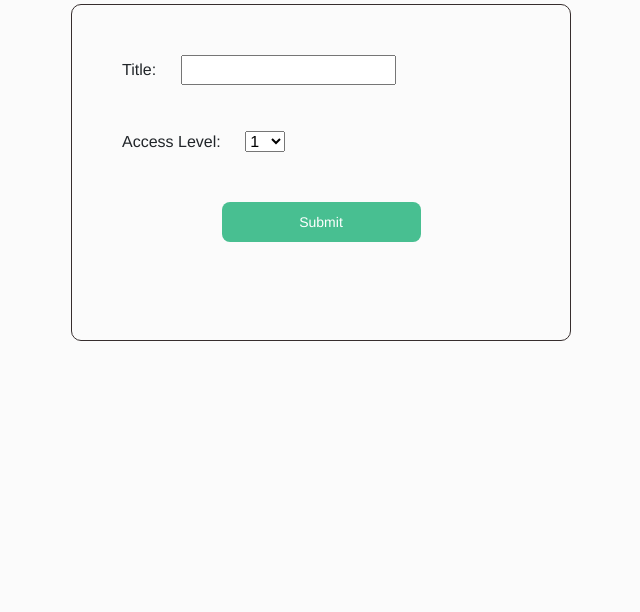
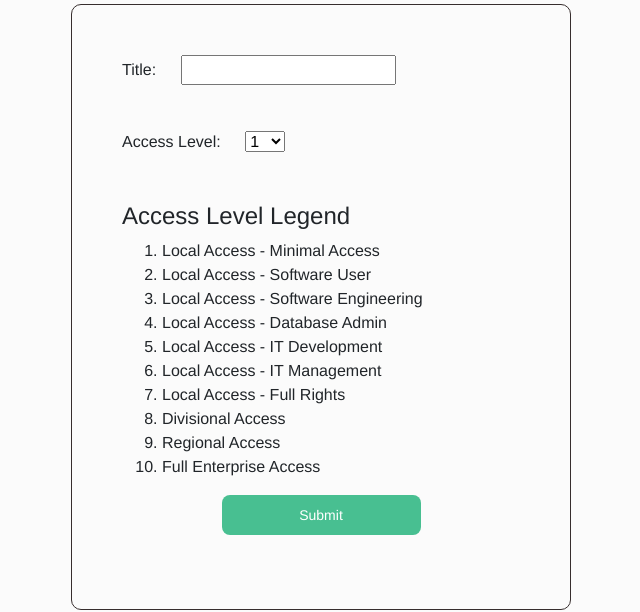
Before and after one commit to HexHeros/IT-Managment, a Flask app: template templates/edit_role.html in a window 1280 px wide. Shown: the part 188-800 px from the top of the page, without its empty margins (319-959 px from the left). Run offline with Flask 2, Linux system fonts and the light colour scheme; the template is opened without the code that fills it, so the values that code supplies are empty; some libraries are stand-ins or nearby versions.

Commit message:
Update edit_role.html

```diff
--- a/templates/edit_role.html
+++ b/templates/edit_role.html
@@ -50,8 +50,22 @@
                 </select>
             </div>
             <br>
+            <div class="legend">
+                <h4>Access Level Legend</h4>
+                <ol>
+                    <li>Local Access - Minimal Access</li>
+                    <li>Local Access - Software User</li>
+                    <li>Local Access - Software Engineering</li>
+                    <li>Local Access - Database Admin</li>
+                    <li>Local Access - IT Development</li>
+                    <li>Local Access - IT Management</li>
+                    <li>Local Access - Full Rights</li>
+                    <li>Divisional Access</li>
+                    <li>Regional Access</li>
+                    <li>Full Enterprise Access</li>
+                </ol>
+            </div>
             <input type="submit" class ="button-1" value="Submit"><br>
-            <br>
         </form>
     </div>
 </body>
```
